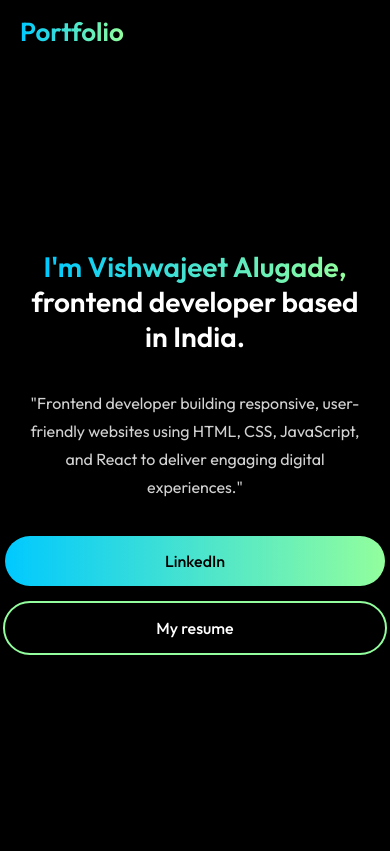
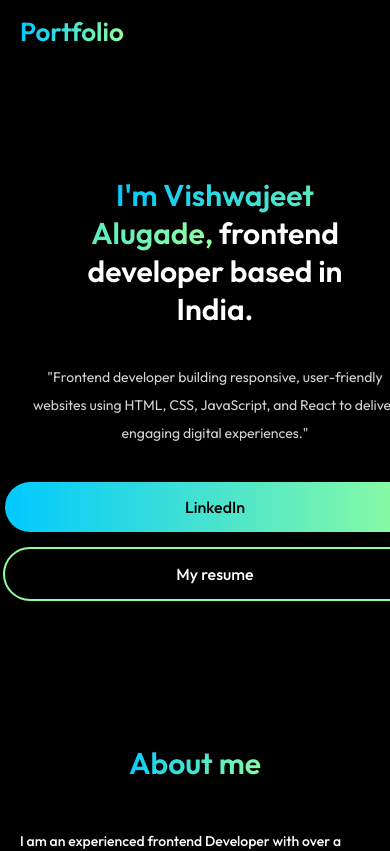
Before and after one commit to VishuAlugade/my-portfolio, a React (Vite) app: page / in a window 390 px wide. Shown: the top 851 px of the page. Built offline with nearby package versions, Linux system fonts and the light colour scheme.

Commit message:
update portfolio

```diff
--- a/src/Components/Contact/Contact.css
+++ b/src/Components/Contact/Contact.css
@@ -82,7 +82,7 @@
     border: none;
     outline: none;
     width: 100%;
-    max-width: 550px;
+    min-width: 550px;
     height: 62px;
     padding-left: 20px;
     border-radius: 4px;
@@ -94,7 +94,7 @@
 
 .contact-right textarea {
     width: 100%;
-    max-width: 500px;
+    min-width: 400px;
     border: none;
     outline: none;
     padding: 25px;
@@ -170,8 +170,4 @@
         font-size: 18px;
         line-height: 28px;
     }
-    .contact-right input{
-        width: 90%;
-        height: 40px;
-    }
 }
--- a/src/Components/Hero/Hero.css
+++ b/src/Components/Hero/Hero.css
@@ -109,13 +109,18 @@
 
 @media (max-width: 480px) {
     .hero{
-        height: 85vh;
+        height: 70vh;
+        width: 100vw;
     }
-    .hero h1 {
-        font-size: 28px;
-    }
+.hero h1 {
+    text-align: center;
+    width: 80%;
+    font-size: 30px;
+    font-weight: 600;
+}
     .hero p {
-        font-size: 16px;
+        font-size: 14px;
+        width: 100%;
     }
     .hero-action {
         font-size: 16px;
```
